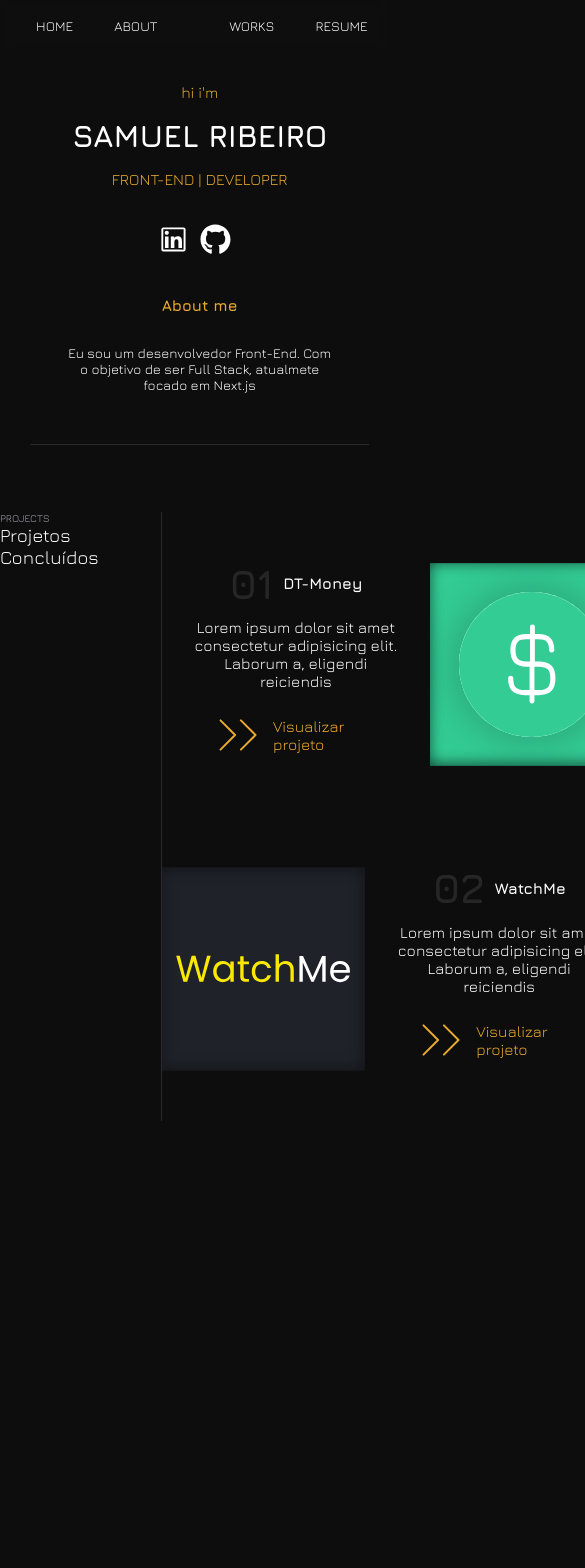
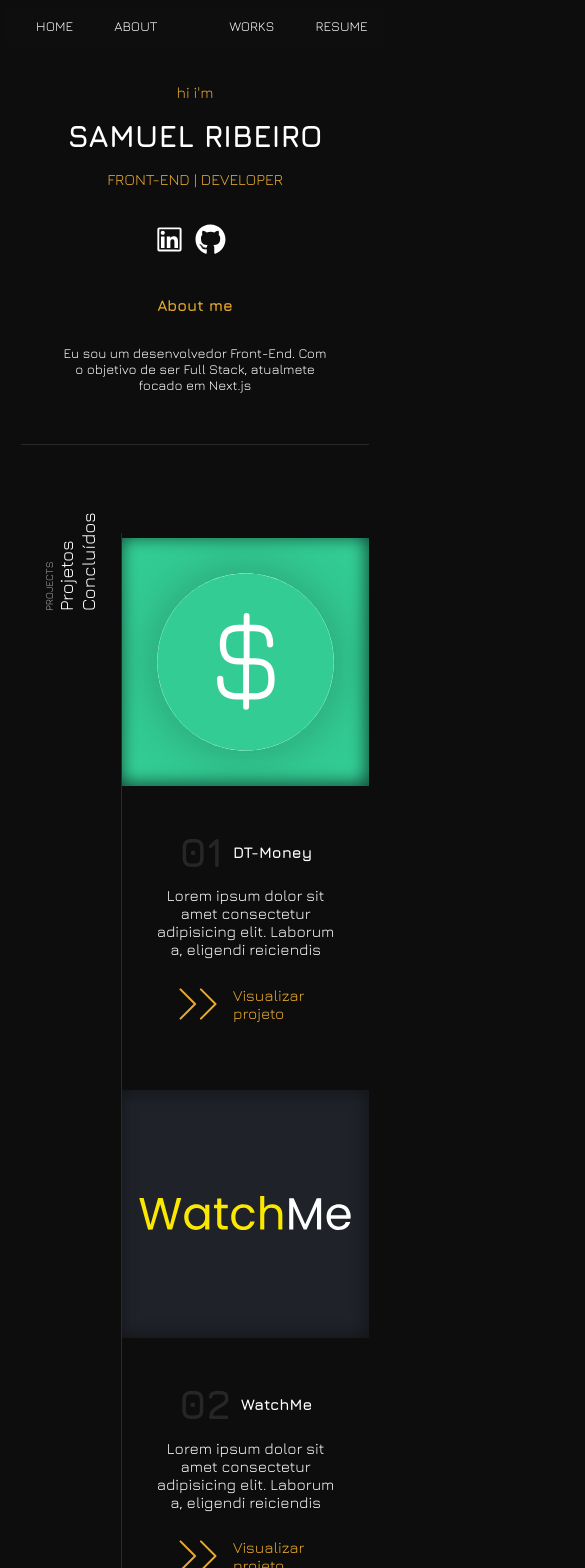
Before and after one commit to Samuelwps/Portifolio1.1, a React (Create React App) app: page / in a window 390 px wide. Shown: the top 1568 px of the page, 585 px wide, since content can reach past the window. Before the commit the page ends 1152 px from the top, so only its background shows below. Built offline with nearby package versions, Linux system fonts and the light colour scheme.

Commit message:
Project responsiveness

```diff
--- a/src/components/Header/styled.ts
+++ b/src/components/Header/styled.ts
@@ -1,6 +1,7 @@
 import styled from "styled-components"
 
 export const Container = styled.header`
+    z-index:988;
     width:100%;
     height: 5rem;
 
--- a/src/components/Home/styled.ts
+++ b/src/components/Home/styled.ts
@@ -9,7 +9,7 @@ export const Container = styled.div`
 
     padding: 6.5rem 0rem 3rem 0rem;
 
-    margin-left:30px;
+    margin-left:2rem;
     margin-right:2rem;
 
     border-bottom: 1px solid var(--gray-800);
--- a/src/components/Projects/index.tsx
+++ b/src/components/Projects/index.tsx
@@ -1,4 +1,4 @@
-import { ListItem, SelectedWorks, SectionWorks, Imgworks, DivWorks } from "./styled"
+import { ListItem, SelectedWorks, SectionWorks, Imgworks, DivWorks, DivForWorks, ProjectsWorks } from "./styled"
 import dtmoneyIcon from "./../../images/dtmoneyIcon.svg"
 import watchMe from "./../../images/watchMe.svg"
 import Arrow from "./../../images/chevrons-right.svg"
@@ -6,9 +6,12 @@ import Arrow from "./../../images/chevrons-right.svg"
 export function Projects() {
     return(
         <SectionWorks>
+            <DivForWorks>
                 <SelectedWorks>
+                    <ProjectsWorks>
                         <p>PROJECTS</p>
                         <h2>Projetos Concluídos</h2>
+                    </ProjectsWorks>
                 </SelectedWorks>
                 <div>
                     <ListItem>
@@ -51,6 +54,7 @@ export function Projects() {
                         </DivWorks>
                     </ListItem>
                 </div>
+            </DivForWorks>
         </SectionWorks>
     )
 }
--- a/src/components/Projects/styled.ts
+++ b/src/components/Projects/styled.ts
@@ -2,17 +2,7 @@ import styled from "styled-components"
 
 
 export const SectionWorks = styled.section`
-
-        max-width: 1200px;
-        display:flex;
-        margin: 0 auto;
-        justify-content:center;
-        flex-direction:row;
-        justify-content:space-around;
-
-
-        padding: 6.5rem 0rem 3rem 0rem;
-
+        margin:2rem;
 `;
 
 
@@ -23,8 +13,16 @@ export const ListItem = styled.div`
         align-items: center;
         justify-content:space-around;
 
+
         padding-top: 0.5rem;
         padding-bottom: 0.5rem;
+
+        &:first-child{@media screen and (max-width:1080px){
+                flex-direction: column-reverse;
+        }}
+        @media screen and (max-width:1080px){
+                flex-direction: column;
+        }
 
 `;
 
@@ -32,14 +30,11 @@ export const SelectedWorks = styled.div`
         border-right: 1px solid var(--gray-800);
         padding-right: 6rem;
 
-        h2{
-                font-size: 1.8rem;
-                font-weight:400;
+        @media screen and (max-width:1080px){
+
+                padding-right:0;
         }
 
-        p{
-                color: var(--gray-100);
-        }
 `;
 
 export const Imgworks = styled.div`
@@ -53,12 +48,29 @@ export const Imgworks = styled.div`
         }
 `;
 
+export const ProjectsWorks = styled.div`
+        @media screen and (max-width:1080px){
+                transform:rotate(-90deg);
+        }
+
+
+        h2{
+                font-size: 1.8rem;
+                font-weight:400;
+        }
+
+        p{
+                color: var(--gray-100);
+        }
+`;
+
 export const DivWorks = styled.div`
         max-width:20rem;
         display:flex;
         flex-direction:column;
         margin:3rem;
         font-size:1.5rem;
+
         div{
                 display:flex;
                 justify-content:center;
@@ -92,6 +104,23 @@ export const DivWorks = styled.div`
                         &:hover{
                                 transform: scale(1.1);
                         }
+
+                        img{
+                                max-width:10rem;
+                                max-height:10rem;
+                        }
                 }
         }
 `;
+
+export const DivForWorks = styled.div`
+        max-width: 1200px;
+        display:flex;
+        margin: 0 auto;
+        justify-content:center;
+        padding:2rem;
+        flex-direction:row;
+        justify-content:space-around;
+
+        padding: 6.5rem 0rem 3rem 0rem;
+`;
```
Lines whose indentation alone changed are shown as unchanged.
